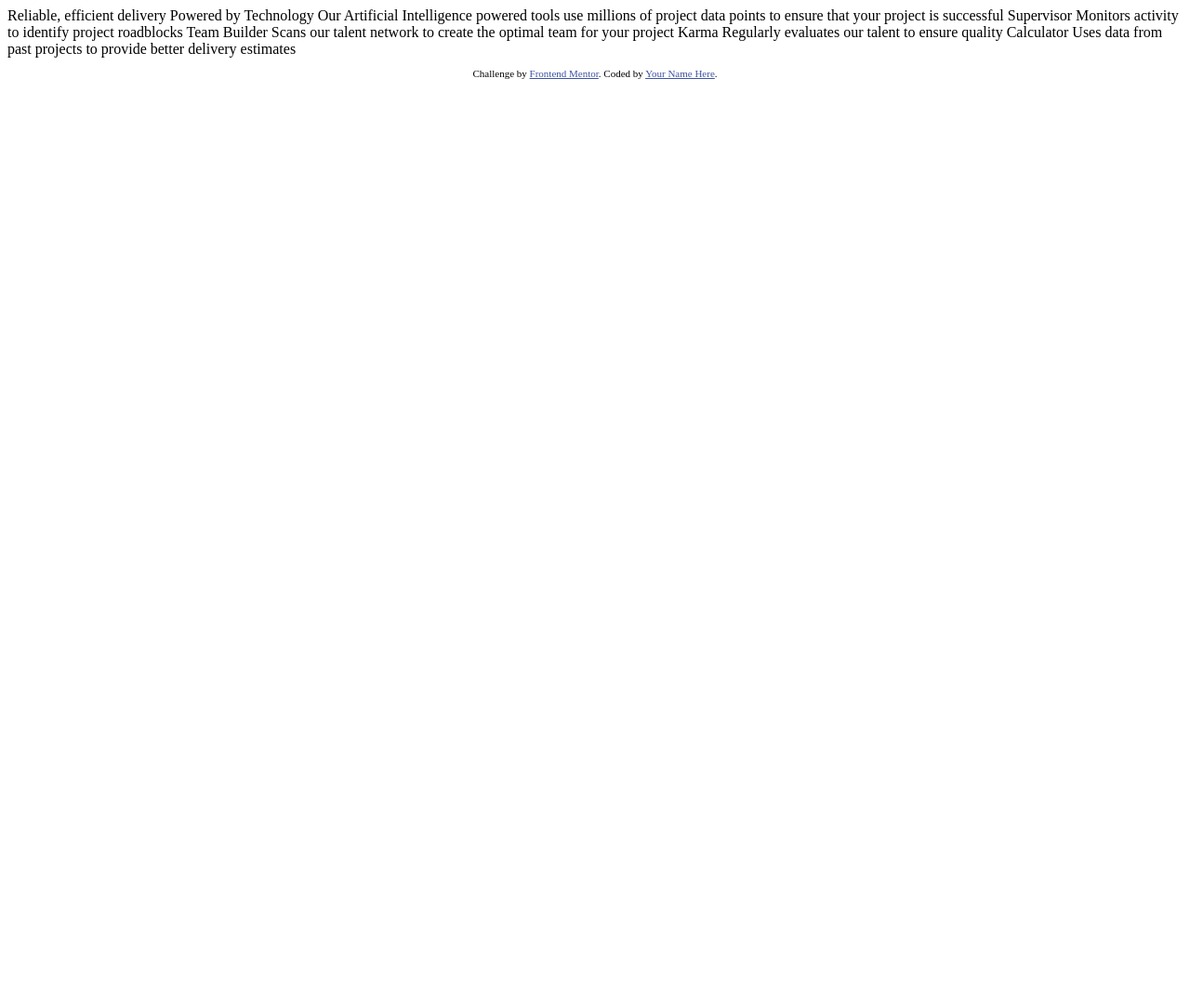
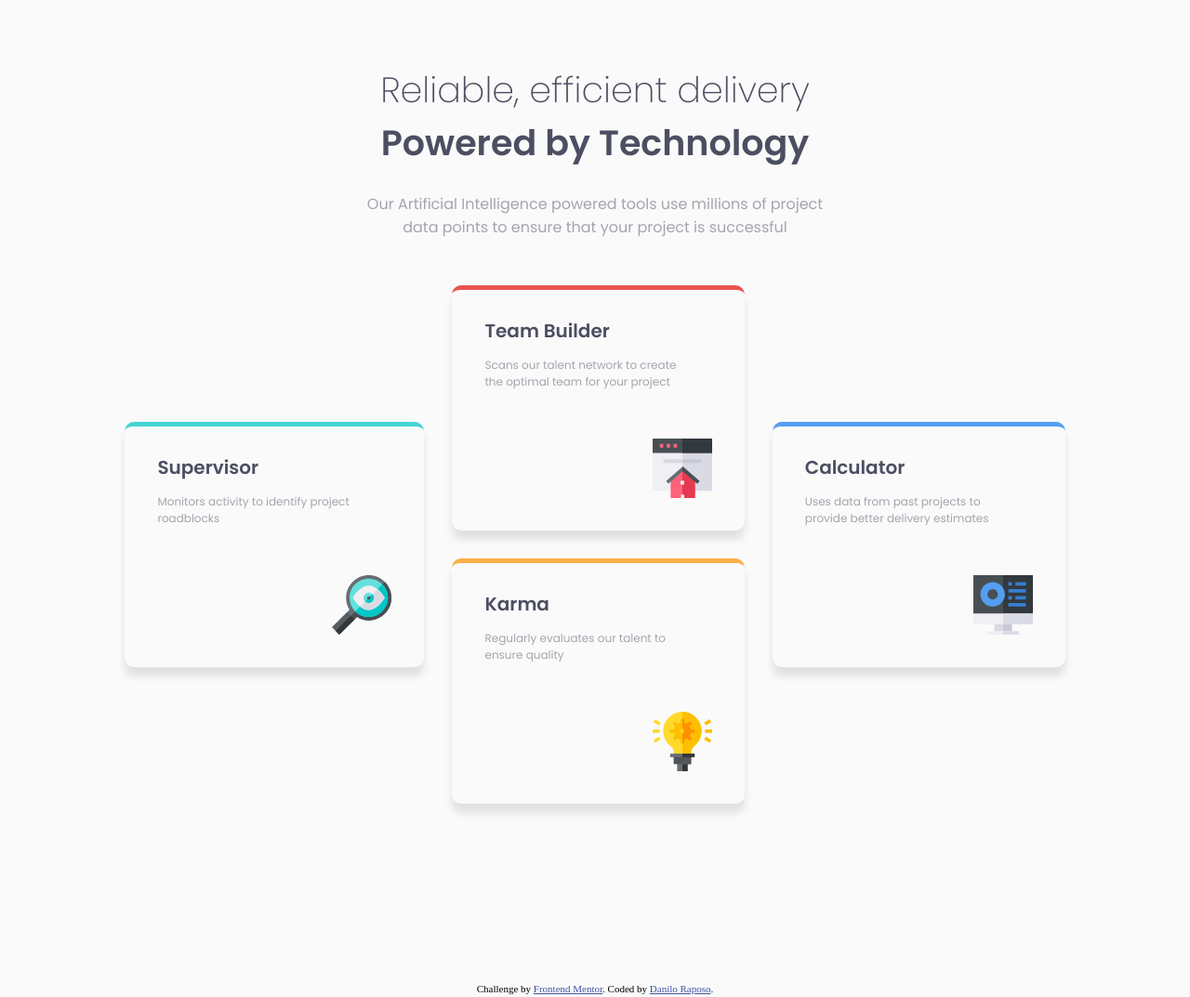
Before and after one commit to DaniloRaposo/Four-Card-Feature-Section, a plain HTML site: page index.html in a window 1280 px wide. Shown: the whole page at 93% size. Before the commit the page ends 800 px from the top, so only its background shows below. Drawn offline with Linux system fonts and the light colour scheme.

Commit message:
four-card implemented

```diff
--- a/index.html
+++ b/index.html
@@ -10,35 +10,193 @@
 
   <!-- Feel free to remove these styles or customise in your own stylesheet 👍 -->
   <style>
+    @import url('https://fonts.googleapis.com/css2?family=Poppins:wght@200;400;600&display=swap');
+
     .attribution { font-size: 11px; text-align: center; }
     .attribution a { color: hsl(228, 45%, 44%); }
+
+    body{
+      background-color: hsl(0, 0%, 98%);
+    }
+
+    .body_div {
+      display: flex;
+      flex-direction: column;
+      align-items: center;
+      font-family: 'Poppins', sans-serif;
+      width: 100%;
+      height: 100vh;
+    }
+
+    .first_heading {
+      font-weight: 200;
+      font-size: 38px;
+      margin-top: 60px;
+      margin-bottom: 0px;
+      color: hsl(234, 12%, 34%);
+    }
+
+    .second_heading {
+      font-weight: 600;
+      font-size: 38px;
+      margin-top: 0px;
+      color: hsl(234, 12%, 34%);
+    }
+
+    .main_paragraph {
+      font-weight: 400;
+      font-size: 16px;
+      color: hsl(229, 6%, 66%);
+      text-align: center;
+      padding-inline: 30%;
+      margin: 0px;
+    }
+
+    .card_div {
+      display: grid;
+      grid-template-columns: auto auto auto;
+      grid-row-gap: 50px;
+      grid-column-gap: 30px;
+      margin: 50px;
+      width: 80%;
+      height: 60%;
+    }
+
+    .card_div > div {
+      height: 100%;
+      padding: 15px;
+      padding-left: 35px;
+      padding-bottom: 0px;
+      border-style: solid;
+      border-radius: 10px;
+      border-width: 0px;
+      border-top-width: 5px;
+      box-shadow: 0 10px 8px 0 rgba(0, 0, 0, 0.1);
+    }
+
+    .grid_item1 {
+      background-color: hsl(0, 0%, 98%);
+      grid-column: 1 / 2;
+      grid-row: 2 / 4;
+      border-color: hsl(180, 62%, 55%);
+    }
+
+    .grid_item2 {
+      background-color: hsl(0, 0%, 98%);
+      grid-column: 2 / 3;
+      grid-row: 1 / 3;
+      border-color: hsl(0, 78%, 62%);
+    }
+
+    .grid_item3 {
+      background-color: hsl(0, 0%, 98%);
+      grid-column: 2 / 3;
+      grid-row: 3 / 5;
+      border-color: hsl(34, 97%, 64%);
+    }
+
+    .grid_item4 {
+      background-color: hsl(0, 0%, 98%);
+      grid-column: 3 / 4;
+      grid-row: 2 / 4;
+      border-color: hsl(212, 86%, 64%);
+    }
+
+    .grid_item_heading {
+      color: hsl(234, 12%, 34%);
+      font-weight: 600;
+      font-size: 20px;
+    }
+
+    .grid_item_paragraph {
+      color: hsl(229, 6%, 66%);
+      font-weight: 400;
+      font-size: 12px;
+      margin-right: 50px;
+    }
+
+    .div_image {
+      display: flex;
+      flex-direction: row-reverse;
+      margin: 0px;
+      padding: 0px;
+    }
+
+    .grid_item_image {
+      margin-top: 40px;
+      margin-bottom: 15px;
+      margin-right: 20px;
+    }
+
   </style>
 </head>
 <body>
-
+  <div class="body_div">
+    <h1 class="first_heading">
       Reliable, efficient delivery
+    </h1>
+    <h1 class="second_heading">
       Powered by Technology
-
+    </h1>
+    <p class="main_paragraph">
       Our Artificial Intelligence powered tools use millions of project data points
       to ensure that your project is successful
+    </p>
 
+    <div class="card_div">
+      <div class="grid_item1">
+        <h1 class="grid_item_heading">
           Supervisor
+        </h1>
+        <p class="grid_item_paragraph">
           Monitors activity to identify project roadblocks
-
+        </p>
+        <div class="div_image">
+          <img class="grid_item_image" src="images/icon-supervisor.svg">
+        </div>
+      </div>
+      <div class="grid_item2">
+        <h1 class="grid_item_heading">
           Team Builder
+        </h1>
+        <p class="grid_item_paragraph">
           Scans our talent network to create the optimal team for your project
-
+        </p>
+        <div class="div_image">
+          <img class="grid_item_image" src="images/icon-team-builder.svg">
+        </div>
+      </div>
+      <div class="grid_item3">
+        <h1 class="grid_item_heading">
           Karma
+        </h1>
+        <p class="grid_item_paragraph">
           Regularly evaluates our talent to ensure quality
-
+        </p>
+        <div class="div_image">
+          <img class="grid_item_image" src="images/icon-karma.svg">
+        </div>
+      </div>
+      <div class="grid_item4">
+        <h1 class="grid_item_heading">
           Calculator
+        </h1>
+        <p class="grid_item_paragraph">
           Uses data from past projects to provide better delivery estimates
+        </p>
+        <div class="div_image">
+          <img class="grid_item_image" src="images/icon-calculator.svg">
+        </div>
+      </div>
+    </div>
+  </div>
 
 
-  <footer>
+
+  <footer style="margin-top:250px;">
     <p class="attribution">
       Challenge by <a href="https://www.frontendmentor.io?ref=challenge" target="_blank">Frontend Mentor</a>.
-      Coded by <a href="#">Your Name Here</a>.
+      Coded by <a href="#">Danilo Raposo</a>.
     </p>
   </footer>
 </body>
```
Lines whose indentation alone changed are shown as unchanged.
